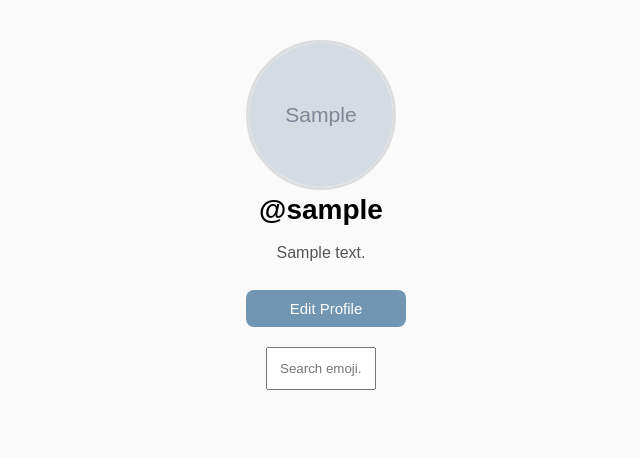
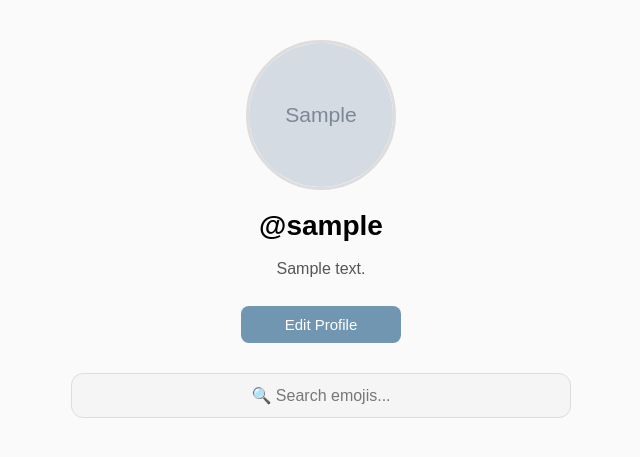
Before and after one commit to srikanth019-lab/narriate, a Flask app: page /profile in a window 1280 px wide. Shown: the part 60-517 px from the top of the page, without its empty margins (319-959 px from the left). Run offline with Flask 3, Linux system fonts and the light colour scheme; a user stored in the database is signed in; tables that the repository leaves empty hold one stand-in row (values such as "Sample post"); grey boxes marked "Sample" are stand-in pictures.

Commit message:
add dedicated emoji search page

````diff
--- a/app.py
+++ b/app.py
@@ -363,9 +363,15 @@ def logout():
     return redirect(url_for("login"))
 
 
-@app.route("/api/emojis")
-def search_emojis():
 
+@app.route("/emojis-search")
+def emojis_search_page():
+    return render_template("emojis search.html")
+
+
+
+@app.route("/api/emojis-search")
+def api_emojis_search():
     query = request.args.get("q", "")
 
     if not query:
--- a/static/css/profile.css
+++ b/static/css/profile.css
@@ -107,14 +107,16 @@ body{
 }
 
 .emoji-search-box {
-    width: calc(100% - 40px);
-    margin-top: 20px;
-    margin-left: 20px;
-    text-align: left;  /* Same as the logo */
+    width: calc(90% - 40px);
+    margin:  30px auto 0;
 }
 
-#emojiSearch {
-    width: 100%;
-    box-sizing: border-box;
-    padding: 12px;
+.search-bar {
+    padding: 12px 16px;
+    background: #f5f5f5;
+    border: 1px solid #ddd;
+    border-radius: 12px;
+    color: #777;
+    cursor: pointer;
+     margin-top: 30px;
 }
--- a/templates/profile.html
+++ b/templates/profile.html
@@ -32,7 +32,7 @@
                 {% else %}
                     <img src="{{ url_for('static', filename='images/default_profile.png') }}" alt="Default Profile Photo">
                 {% endif %}
-
+               </div>
             <!-- Profile Info -->
             <div class="profile-info">
 
@@ -48,14 +48,13 @@
     </button>
     {% endif %}
 
+{% if current_user_id == user.id %}
+<div class="search-bar" onclick="window.location.href='/emojis-search'">
+    🔍 Search emojis...
+</div>
+{% endif %}
 
-    <div class="emoji-search-box">
 
-    <input
-        type="text"
-        id="emojiSearch"
-        placeholder="Search emoji...">
-    <div id="emojiResults"></div>
 
 </div>
 
@@ -63,9 +62,7 @@
 
 </div>
 
-</div>
-
-    <script src="{{ url_for('static', filename='js/profile.js') }}"></script>
+   <script src="{{ url_for('static', filename='js/profile.js') }}"></script>
 
 </body>
 </html>
--- a/templates/search.html
+++ b/templates/search.html
@@ -1,4 +1,4 @@
-```html
+
 <!DOCTYPE html>
 <html lang="en">
 <head>
@@ -7,7 +7,8 @@
     <title>Search</title>
 
     <link rel="stylesheet" href="{{ url_for('static', filename='css/search.css') }}">
-    <link href="https://cdnjs.cloudflare.com/ajax/libs/font-awesome/6.5.2/css/all.min.css" rel="stylesheet">
+     <link href="https://cdnjs.cloudflare.com/ajax/libs/font-awesome/6.5.2/css/all.min.css" rel="stylesheet">
+
 </head>
     <meta charset="UTF-8">
     <meta name="viewport" content="width=device-width, initial-scale=1.0">
@@ -67,4 +68,3 @@
 
 </body>
 </html>
-```
````
Also changed, not shown: static/css/emojis search.css (added, +12 -0 lines), static/js/emojis search.js (added, +38 -0 lines), templates/emojis search.html (added, +34 -0 lines).
